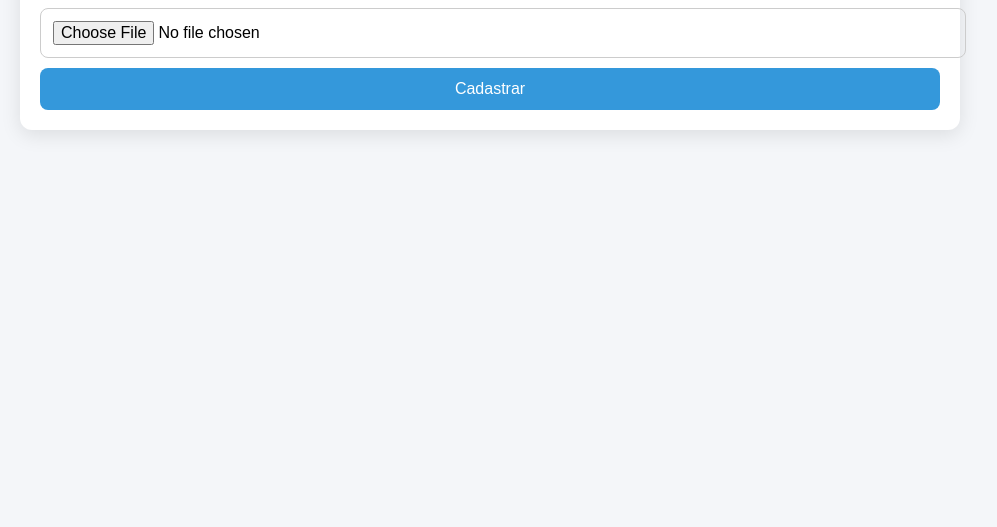
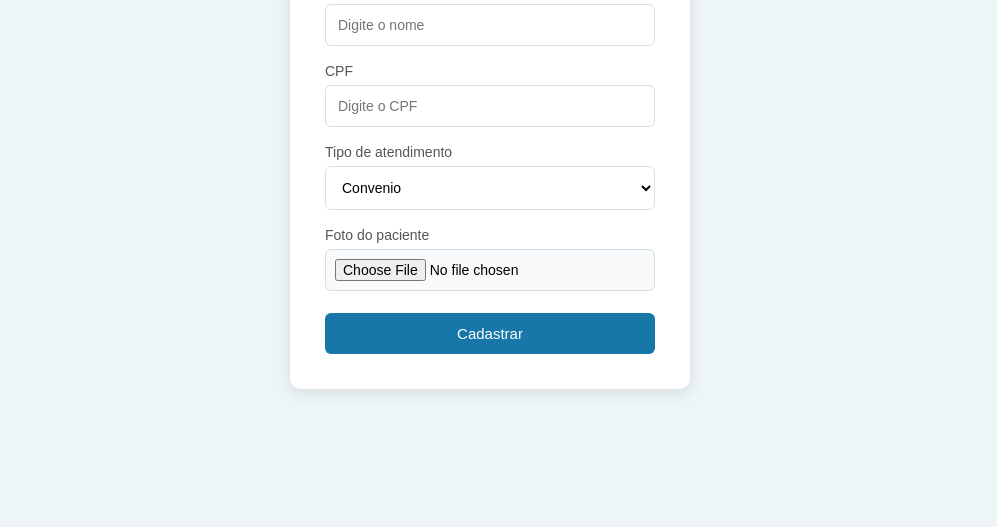
Before and after one commit to kauaz9n/projeto-sentinela1, a website: page frontend/atendimento.html in a window 1280 px wide. Shown: the part 273-800 px from the top of the page, without its empty margins (150-1147 px from the left). Drawn offline with Linux system fonts and the light colour scheme; files that its build step writes are made by us from their sources.

Commit message:
Update atendimento.html

```diff
--- a/frontend/atendimento.html
+++ b/frontend/atendimento.html
@@ -1,36 +1,179 @@
 <!DOCTYPE html>
-<html>
-<head><link rel="stylesheet" href="style.css"></head>
+<html lang="pt-BR">
+
+<head>
+    <meta charset="UTF-8">
+    <meta name="viewport" content="width=device-width, initial-scale=1.0">
+
+    <title>Atendimento - Sistema Hospitalar</title>
+
+    <style>
+        * {
+            margin: 0;
+            padding: 0;
+            box-sizing: border-box;
+        }
+
+        body {
+            font-family: Arial, sans-serif;
+            background: #eef5f8;
+
+            min-height: 100vh;
+
+            display: flex;
+            justify-content: center;
+            align-items: center;
+        }
+
+        .container {
+            width: 400px;
+
+            background: white;
+
+            padding: 35px;
+
+            border-radius: 10px;
+
+            box-shadow: 0 4px 15px rgba(0, 0, 0, 0.10);
+        }
+
+        h2 {
+            text-align: center;
+
+            color: #1677a8;
+
+            font-size: 25px;
+
+            margin-bottom: 8px;
+        }
+
+        .subtitulo {
+            text-align: center;
+
+            color: #777;
+
+            font-size: 14px;
+
+            margin-bottom: 28px;
+        }
+
+        label {
+            display: block;
+
+            color: #555;
+
+            font-size: 14px;
+
+            margin-bottom: 6px;
+        }
+
+        input,
+        select {
+            width: 100%;
+
+            padding: 12px;
+
+            margin-bottom: 17px;
+
+            border: 1px solid #d5dfe4;
+
+            border-radius: 6px;
+
+            font-size: 14px;
+
+            outline: none;
+
+            background: white;
+        }
+
+        input:focus,
+        select:focus {
+            border-color: #1677a8;
+        }
+
+        input[type="file"] {
+            padding: 9px;
+
+            background: #f8fafb;
+
+            cursor: pointer;
+        }
+
+        button {
+            width: 100%;
+
+            padding: 12px;
+
+            margin-top: 5px;
+
+            border: none;
+
+            border-radius: 6px;
+
+            background: #1677a8;
+
+            color: white;
+
+            font-size: 15px;
+
+            cursor: pointer;
+        }
+
+        button:hover {
+            background: #12648e;
+        }
+    </style>
+</head>
+
 <body>
+
     <div class="container">
-<h2>Atendimento</h2>
 
-<input id="nome" placeholder="Nome">
-<input id="cpf" placeholder="CPF">
+        <h2>🏥 Atendimento</h2>
+
+        <p class="subtitulo">Cadastro de paciente</p>
+
+        <label for="nome">Nome do paciente</label>
+        <input id="nome" placeholder="Digite o nome">
+
+        <label for="cpf">CPF</label>
+        <input id="cpf" placeholder="Digite o CPF">
+
+        <label for="tipo">Tipo de atendimento</label>
 
         <select id="tipo">
             <option>Convenio</option>
             <option>Particular</option>
         </select>
 
+        <label for="foto">Foto do paciente</label>
         <input type="file" id="foto">
 
         <button onclick="cadastrar()">Cadastrar</button>
+
     </div>
 
     <script>
-function cadastrar(){
- fetch("http://localhost:3000/atendimento",{
-  method:"POST",
-  headers:{"Content-Type":"application/json"},
+        function cadastrar() {
+
+            fetch("http://localhost:3000/atendimento", {
+                method: "POST",
+
+                headers: {
+                    "Content-Type": "application/json"
+                },
+
                 body: JSON.stringify({
                     nome: nome.value,
                     cpf: cpf.value,
                     tipo: tipo.value
                 })
             });
+
             alert("Paciente enviado para triagem");
         }
     </script>
+
 </body>
+
 </html>
```
Lines whose indentation alone changed are shown as unchanged.
